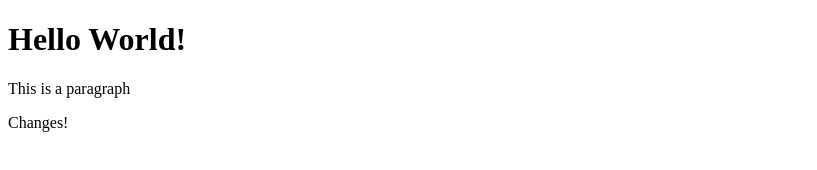
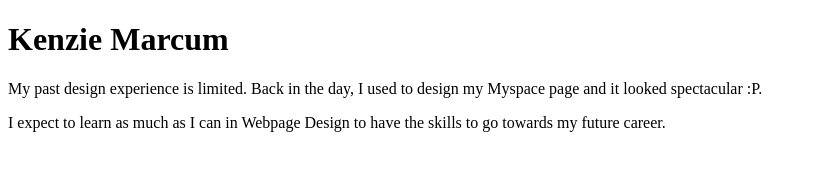
Before and after one commit to mmarcum0040/Hello, a plain HTML site: page hello.html in a window 1280 px wide. Shown: the whole page, without its empty margins (0-817 px from the left). Drawn offline with Linux system fonts and the light colour scheme.

Commit message:
added more info

```diff
--- a/hello.html
+++ b/hello.html
@@ -6,11 +6,11 @@
   </head>
   <body>
 
-    <h1>Hello World!</h1>
+    <h1>Kenzie Marcum</h1>
 
-    <p>This is a paragraph</p>
+    <p>My past design experience is limited.  Back in the day, I used to design my Myspace page and it looked spectacular :P.</p>
 
-    <p>Changes!</p>
+    <p>I expect to learn as much as I can in Webpage Design to have the skills to go towards my future career.</p>
 
   </body>
 </html>
```
